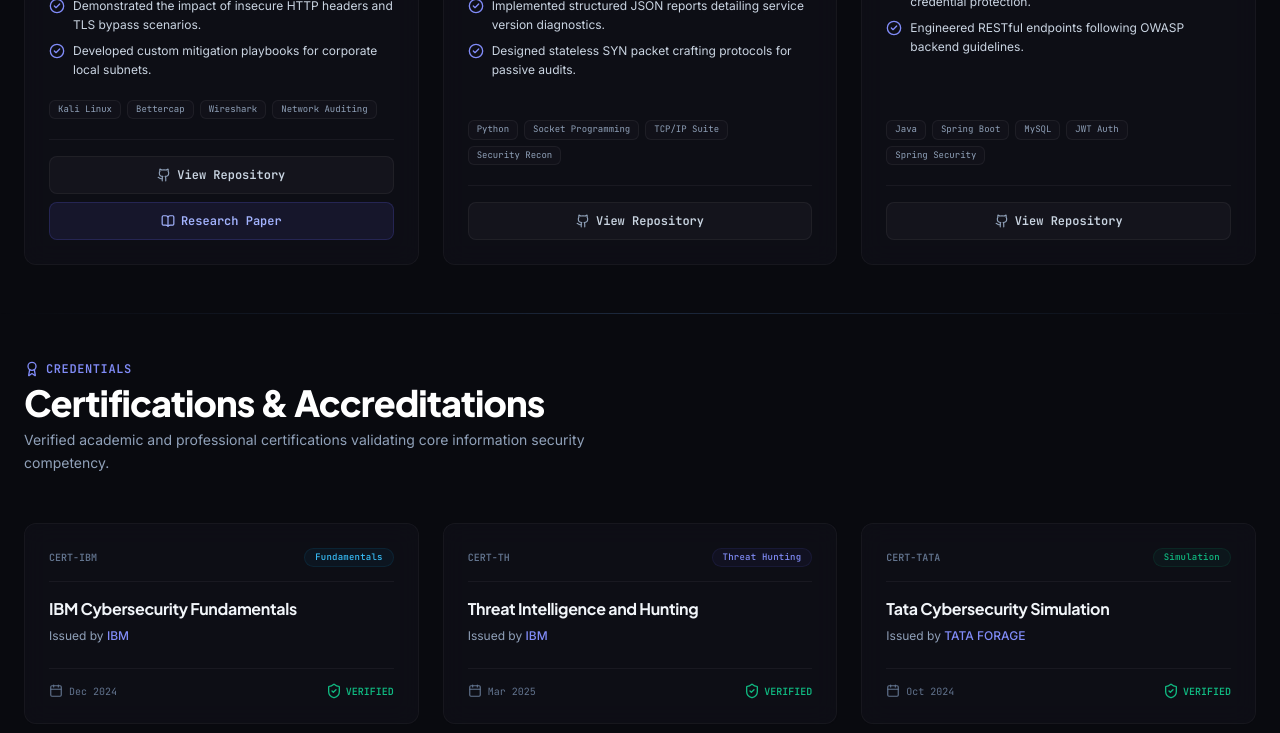
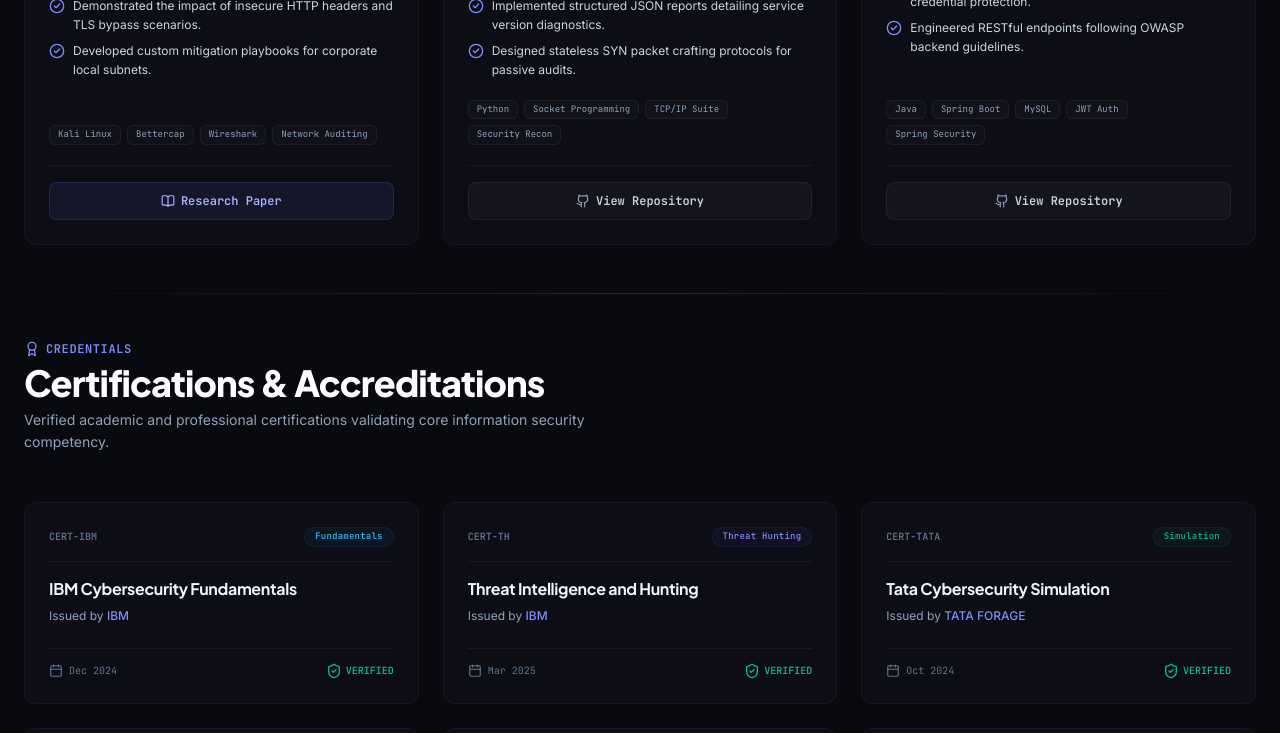
Before and after one commit to Divoke911/Cyber_portfolio, a React (Vite) app: page / in a window 1280 px wide. Shown: the part 3780-4513 px from the top of the page. Built offline with nearby package versions, Linux system fonts and the light colour scheme.

Commit message:
fix: remove GitHub button from MITM project card (security audit, no repo)

```diff
--- a/src/components/ClassifiedProjects.jsx
+++ b/src/components/ClassifiedProjects.jsx
@@ -18,8 +18,6 @@ const ClassifiedProjects = () => {
         "Developed custom mitigation playbooks for corporate local subnets."
       ],
       tech: ["Kali Linux", "Bettercap", "Wireshark", "Network Auditing"],
-      github: "https://github.com/Divoke911",
-      demo: "#",
       paper: "https://www.ijpub.org/ijvra/viewpaperforall.php?paper=IJVRA2604266"
     },
     {
@@ -139,6 +137,7 @@ const ClassifiedProjects = () => {
 
               {/* Action buttons Links */}
               <div className="flex flex-col gap-2 mt-5 pt-4 border-t border-white/5 text-xs font-mono font-semibold">
+                {op.github && (
                   <a
                     href={op.github}
                     target="_blank"
@@ -148,6 +147,7 @@ const ClassifiedProjects = () => {
                     <Github className="w-3.5 h-3.5 text-slate-400 group-hover:text-white" />
                     View Repository
                   </a>
+                )}
                 {op.paper && (
                   <a
                     href={op.paper}
```
Lines whose indentation alone changed are shown as unchanged.
